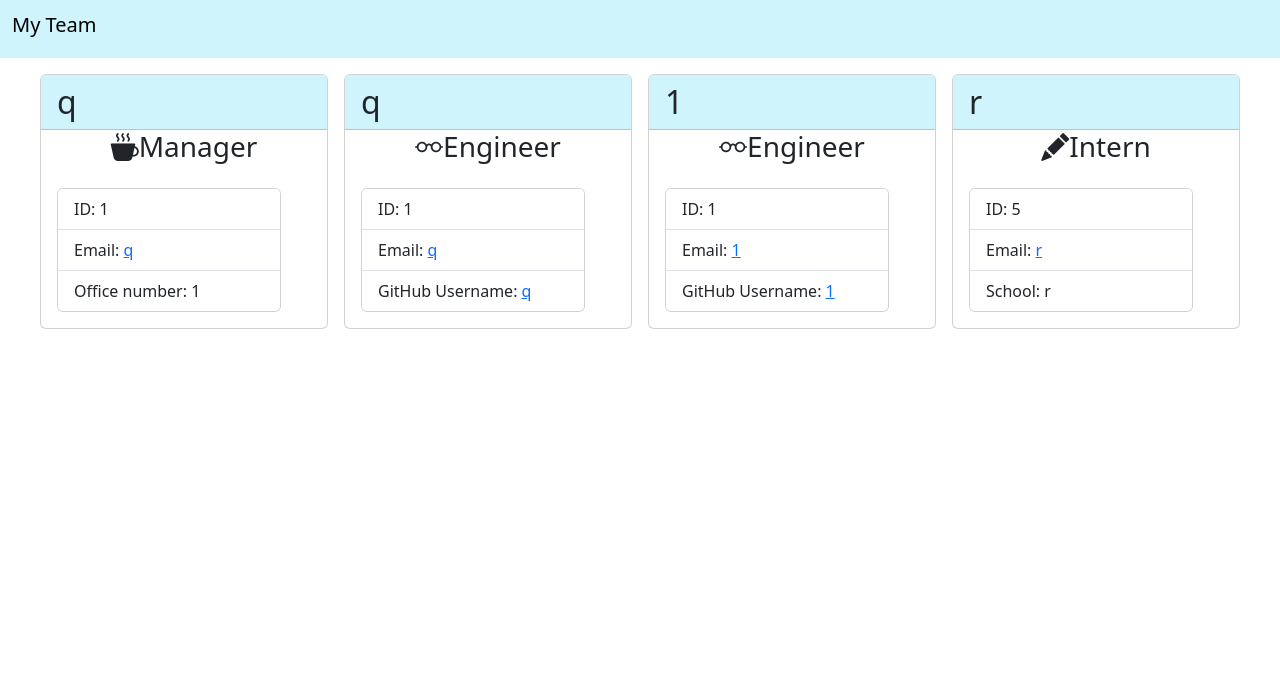
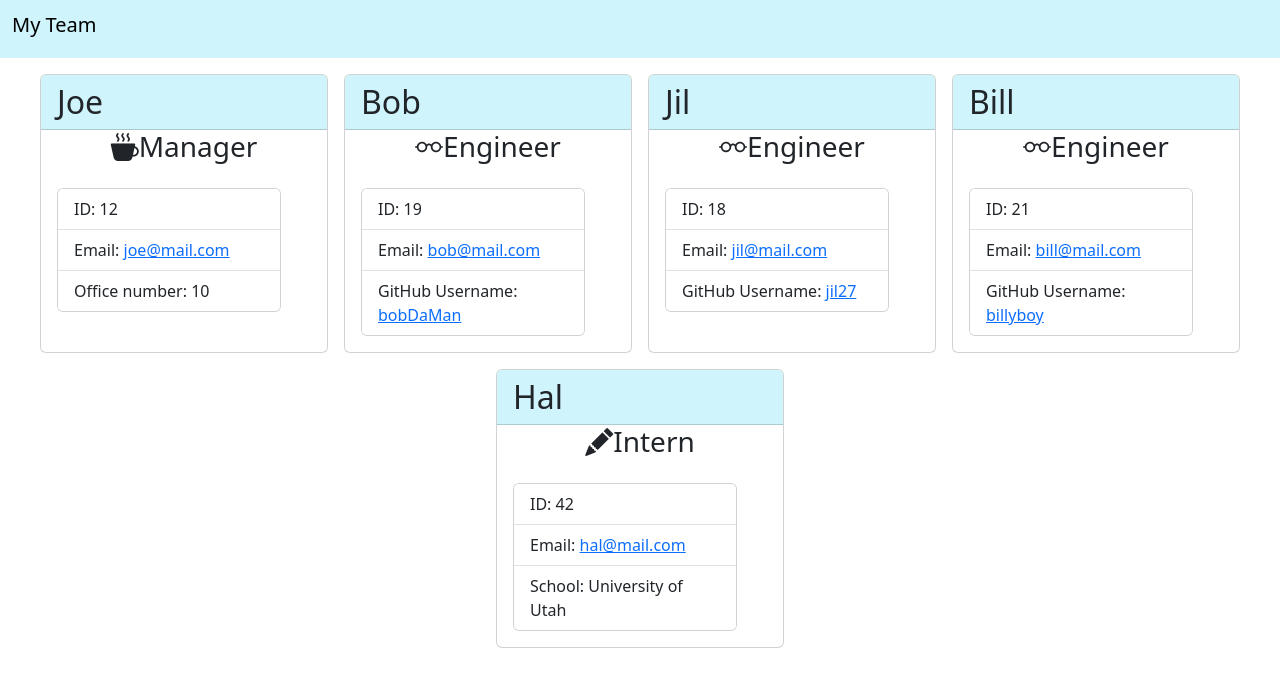
Before and after one commit to 0zrk23/project-team-builder, a website: page generated-index.html in a window 1280 px wide. Drawn offline with nearby package versions, Linux system fonts and the light colour scheme.

```diff
--- a/generated-index.html
+++ b/generated-index.html
@@ -14,53 +14,66 @@
             </div>
         </nav>
         <div class="d-flex justify-content-center flex-wrap gap-3">      <div class="card" style="width: 18rem;">
-            <h2 class="card-header bg-info-subtle h2">q</h2>
+            <h2 class="card-header bg-info-subtle h2">Joe</h2>
             <h3 class="card-title text-center h3"><i class="bi bi-cup-hot-fill"></i>Manager</h3>
             <div class="card-body">
                 <div class="card" style="width: 14rem;">
                     <ul class="list-group list-group-flush">
-                        <li class="list-group-item">ID: 1</li>
-                        <li class="list-group-item">Email: <a href="#">q</a></li>
-                        <li class="list-group-item">Office number: 1</li>
+                        <li class="list-group-item">ID: 12</li>
+                        <li class="list-group-item">Email: <a href="#">joe@mail.com</a></li>
+                        <li class="list-group-item">Office number: 10</li>
                     </ul>
                 </div>
             </div>
         </div>
       <div class="card" style="width: 18rem;">
-            <h2 class="card-header bg-info-subtle h2">q</h2>
+            <h2 class="card-header bg-info-subtle h2">Bob</h2>
             <h3 class="card-title text-center h3"><i class="bi bi-eyeglasses"></i>Engineer</h3>
             <div class="card-body">
                 <div class="card" style="width: 14rem;">
                     <ul class="list-group list-group-flush">
-                        <li class="list-group-item">ID: 1</li>
-                        <li class="list-group-item">Email: <a href="#">q</a></li>
-                        <li class="list-group-item">GitHub Username: <a href="#">q</a></li>
+                        <li class="list-group-item">ID: 19</li>
+                        <li class="list-group-item">Email: <a href="#">bob@mail.com</a></li>
+                        <li class="list-group-item">GitHub Username: <a href="#">bobDaMan</a></li>
                     </ul>
                 </div>
             </div>
         </div>
       <div class="card" style="width: 18rem;">
-            <h2 class="card-header bg-info-subtle h2">1</h2>
+            <h2 class="card-header bg-info-subtle h2">Jil</h2>
             <h3 class="card-title text-center h3"><i class="bi bi-eyeglasses"></i>Engineer</h3>
             <div class="card-body">
                 <div class="card" style="width: 14rem;">
                     <ul class="list-group list-group-flush">
-                        <li class="list-group-item">ID: 1</li>
-                        <li class="list-group-item">Email: <a href="#">1</a></li>
-                        <li class="list-group-item">GitHub Username: <a href="#">1</a></li>
+                        <li class="list-group-item">ID: 18</li>
+                        <li class="list-group-item">Email: <a href="#">jil@mail.com</a></li>
+                        <li class="list-group-item">GitHub Username: <a href="#">jil27</a></li>
                     </ul>
                 </div>
             </div>
         </div>
       <div class="card" style="width: 18rem;">
-            <h2 class="card-header bg-info-subtle h2">r</h2>
+            <h2 class="card-header bg-info-subtle h2">Bill</h2>
+            <h3 class="card-title text-center h3"><i class="bi bi-eyeglasses"></i>Engineer</h3>
+            <div class="card-body">
+                <div class="card" style="width: 14rem;">
+                    <ul class="list-group list-group-flush">
+                        <li class="list-group-item">ID: 21</li>
+                        <li class="list-group-item">Email: <a href="#">bill@mail.com</a></li>
+                        <li class="list-group-item">GitHub Username: <a href="#">billyboy</a></li>
+                    </ul>
+                </div>
+            </div>
+        </div>
+      <div class="card" style="width: 18rem;">
+            <h2 class="card-header bg-info-subtle h2">Hal</h2>
             <h3 class="card-title text-center h3"><i class="bi bi-pencil-fill"></i>Intern</h3>
             <div class="card-body">
                 <div class="card" style="width: 14rem;">
                     <ul class="list-group list-group-flush">
-                        <li class="list-group-item">ID: 5</li>
-                        <li class="list-group-item">Email: <a href="#">r</a></li>
-                        <li class="list-group-item">School: r</li>
+                        <li class="list-group-item">ID: 42</li>
+                        <li class="list-group-item">Email: <a href="#">hal@mail.com</a></li>
+                        <li class="list-group-item">School: University of Utah</li>
                     </ul>
                 </div>
             </div>
```
Also changed, not shown: README.md (added), assets/images/project-team-builder.png (added), 1 other file.
